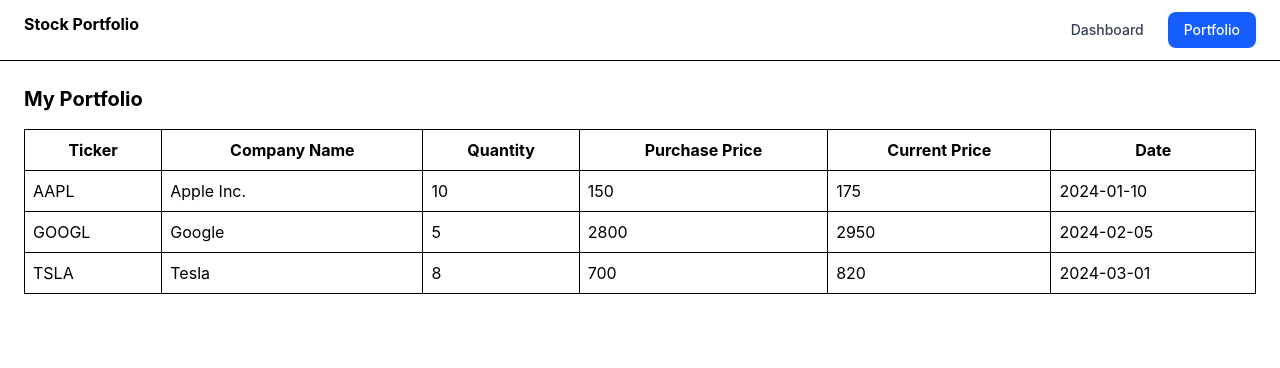
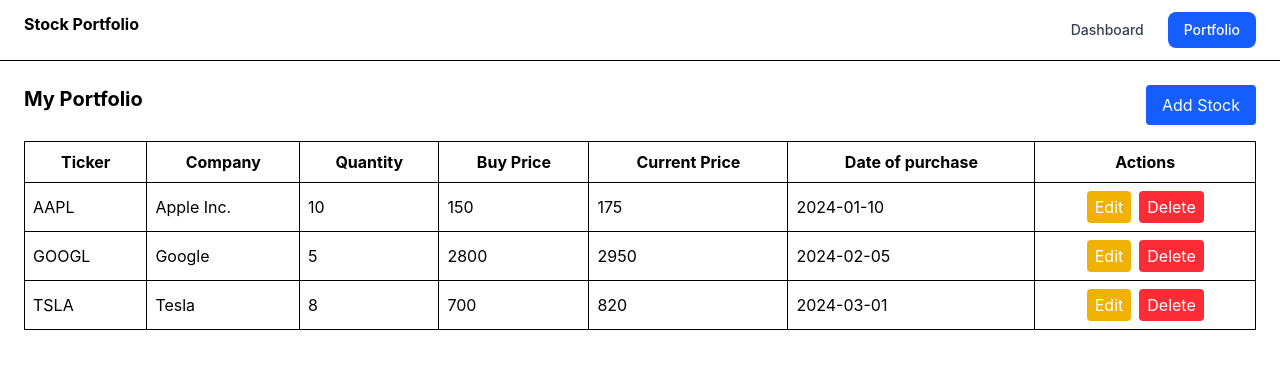
Before and after one commit to HamalXD/stock-portfolio, a React (Vite) app: page /portfolio in a window 1280 px wide. Shown: the top 368 px of the page. Built offline with nearby package versions, Linux system fonts and the light colour scheme.

Commit message:
feat:added CRUD operation to porfolio table, made charts and table use common data

```diff
--- /dev/null
+++ b/src/components/StockFormModal.tsx
@@ -0,0 +1,130 @@
+import { useState, useEffect } from "react";
+import { useDispatch } from "react-redux";
+import type { TStocks } from "../types";
+import { addStock, updateStock } from "../pages/portfolio/slice/portfolioSlice";
+
+interface Props {
+  open: boolean;
+  onClose: () => void;
+  editStock?: TStocks | null;
+}
+
+export default function StockFormModal({ open, onClose, editStock }: Props) {
+  const dispatch = useDispatch();
+
+  const [form, setForm] = useState<TStocks>({
+    id: "",
+    ticker: "",
+    companyName: "",
+    quantity: 0,
+    purchasePrice: 0,
+    currentPrice: 0,
+    date: "",
+  });
+
+  useEffect(() => {
+    if (editStock) {
+      setForm(editStock);
+    } else {
+      setForm({
+        id: Date.now().toString(),
+        ticker: "",
+        companyName: "",
+        quantity: 0,
+        purchasePrice: 0,
+        currentPrice: 0,
+        date: "",
+      });
+    }
+  }, [editStock]);
+
+  if (!open) return null;
+
+  const handleChange = (e: React.ChangeEvent<HTMLInputElement>) => {
+    setForm({
+      ...form,
+      [e.target.name]: e.target.value,
+    });
+  };
+
+  const handleSubmit = () => {
+    if (editStock) {
+      dispatch(updateStock(form));
+    } else {
+      dispatch(addStock(form));
+    }
+
+    onClose();
+  };
+
+  return (
+    <div className="fixed inset-0 bg-black/40 flex items-center justify-center">
+      <div className="bg-white p-6 rounded-lg w-100 space-y-3">
+        <h2 className="font-bold text-lg">
+          {editStock ? "Edit Stock" : "Add Stock"}
+        </h2>
+
+        <input
+          name="ticker"
+          placeholder="Ticker"
+          value={form.ticker}
+          onChange={handleChange}
+          className="border p-2 w-full"
+        />
+
+        <input
+          name="companyName"
+          placeholder="Company"
+          value={form.companyName}
+          onChange={handleChange}
+          className="border p-2 w-full"
+        />
+
+        <input
+          name="quantity"
+          type="number"
+          value={form.quantity}
+          onChange={handleChange}
+          className="border p-2 w-full"
+        />
+
+        <input
+          name="purchasePrice"
+          type="number"
+          value={form.purchasePrice}
+          onChange={handleChange}
+          className="border p-2 w-full"
+        />
+
+        <input
+          name="currentPrice"
+          type="number"
+          value={form.currentPrice}
+          onChange={handleChange}
+          className="border p-2 w-full"
+        />
+
+        <input
+          name="date"
+          type="date"
+          value={form.date}
+          onChange={handleChange}
+          className="border p-2 w-full"
+        />
+
+        <div className="flex justify-end gap-2">
+          <button onClick={onClose} className="border px-4 py-2 rounded">
+            Cancel
+          </button>
+
+          <button
+            onClick={handleSubmit}
+            className="bg-blue-600 text-white px-4 py-2 rounded"
+          >
+            Save
+          </button>
+        </div>
+      </div>
+    </div>
+  );
+}
--- a/src/components/StockLineChart.tsx
+++ b/src/components/StockLineChart.tsx
@@ -7,24 +7,36 @@
   XAxis,
   YAxis,
 } from "recharts";
-import { stockPrices } from "../data/mockStocks";
+import type { RootState } from "../app/store";
+import { useSelector } from "react-redux";
 
 export default function StockLineChart() {
+  const stocks = useSelector((state: RootState) => state.portfolio);
+
+  const data = stocks.map((s: any) => ({
+    name: s.ticker,
+    value: s.currentPrice,
+  }));
+
   return (
-    <div style={{ width: "70%", height: 300 }}>
-      <ResponsiveContainer aspect={2}>
-        <LineChart data={stockPrices}>
+    <div className="w-full">
+      <h2 className="text-center font-bold mb-2">
+        Stock Price Trend (Current Price)
+      </h2>
+
+      <ResponsiveContainer width="100%" aspect={2}>
+        <LineChart data={data}>
           <CartesianGrid strokeDasharray="3 3" />
-          <XAxis dataKey="date" />
 
+          <XAxis dataKey="name" />
           <YAxis />
 
           <Tooltip />
 
           <Line
             type="monotone"
-            dataKey="price"
-            color="#2563eb"
+            dataKey="value"
+            stroke="#2563eb"
             strokeWidth={2}
           />
         </LineChart>
--- a/src/components/Table.tsx
+++ b/src/components/Table.tsx
@@ -1,12 +1,13 @@
 import {
   useReactTable,
   getCoreRowModel,
+  flexRender,
   type ColumnDef,
 } from "@tanstack/react-table";
 
 interface TableProps<TData, TValue> {
+  data: TData[];
   columns: ColumnDef<TData, TValue>[];
-  data: TData[];
 }
 
 export default function Table<TData, TValue>({
@@ -26,7 +27,10 @@
           <tr key={group.id}>
             {group.headers.map((header) => (
               <th key={header.id} className="border p-2">
-                {header.column.columnDef.header as string}
+                {flexRender(
+                  header.column.columnDef.header,
+                  header.getContext(),
+                )}
               </th>
             ))}
           </tr>
@@ -38,7 +42,7 @@
           <tr key={row.id}>
             {row.getVisibleCells().map((cell) => (
               <td key={cell.id} className="border p-2">
-                {cell.getValue() as string}
+                {flexRender(cell.column.columnDef.cell, cell.getContext())}
               </td>
             ))}
           </tr>
--- a/src/components/VolumeBarChart.tsx
+++ b/src/components/VolumeBarChart.tsx
@@ -7,22 +7,30 @@
   Tooltip,
   ResponsiveContainer,
 } from "recharts";
-
-import { volumeData } from "../data/mockStocks";
+import type { RootState } from "../app/store";
+import { useSelector } from "react-redux";
 
 export default function VolumeChart() {
+  const stocks = useSelector((state: RootState) => state.portfolio);
+
+  const data = stocks.map((s: any) => ({
+    name: s.ticker,
+    value: s.currentPrice,
+  }));
   return (
-    <div style={{ width: "70%", height: 300 }}>
-      <ResponsiveContainer aspect={2}>
-        <BarChart data={volumeData}>
+    <div className="w-full">
+      <h2 className="text-center font-bold mb-2">Portfolio Value per Stock</h2>
+
+      <ResponsiveContainer width="100%" aspect={2}>
+        <BarChart data={data}>
           <CartesianGrid strokeDasharray="3 3" />
 
-          <XAxis dataKey="date" />
+          <XAxis dataKey="name" />
           <YAxis />
 
           <Tooltip />
 
-          <Bar dataKey="volume" fill="#16a34a" />
+          <Bar dataKey="value" fill="#16a34a" />
         </BarChart>
       </ResponsiveContainer>
     </div>
--- a/src/data/mockStocks.ts
+++ /dev/null
@@ -1,15 +0,0 @@
-export const stockPrices = [
-  { date: "Mon", price: 150 },
-  { date: "Tue", price: 165 },
-  { date: "Wed", price: 155 },
-  { date: "Thu", price: 175 },
-  { date: "Fri", price: 182 },
-];
-
-export const volumeData = [
-  { date: "Mon", volume: 1200 },
-  { date: "Tue", volume: 900 },
-  { date: "Wed", volume: 1400 },
-  { date: "Thu", volume: 1800 },
-  { date: "Fri", volume: 2000 },
-];
--- /dev/null
+++ b/src/hooks/usePorfolioTableColumns/index.tsx
@@ -0,0 +1,61 @@
+import type { ColumnDef } from "@tanstack/react-table";
+import type { TStocks } from "../../types";
+
+interface Props {
+  onEdit: (stock: TStocks) => void;
+  onDelete: (id: string) => void;
+}
+
+export const portfolioColumns = ({
+  onEdit,
+  onDelete,
+}: Props): ColumnDef<TStocks>[] => [
+  {
+    accessorKey: "ticker",
+    header: "Ticker",
+  },
+  {
+    accessorKey: "companyName",
+    header: "Company",
+  },
+  {
+    accessorKey: "quantity",
+    header: "Quantity",
+  },
+  {
+    accessorKey: "purchasePrice",
+    header: "Buy Price",
+  },
+  {
+    accessorKey: "currentPrice",
+    header: "Current Price",
+  },
+  {
+    accessorKey: "date",
+    header: "Date of purchase",
+  },
+  {
+    header: "Actions",
+    cell: ({ row }) => {
+      const stock = row.original;
+
+      return (
+        <div className="flex gap-2 items-center justify-center">
+          <button
+            onClick={() => onEdit(stock)}
+            className="px-2 py-1 bg-yellow-500 text-white rounded"
+          >
+            Edit
+          </button>
+
+          <button
+            onClick={() => onDelete(stock.id)}
+            className="px-2 py-1 bg-red-500 text-white rounded"
+          >
+            Delete
+          </button>
+        </div>
+      );
+    },
+  },
+];
--- a/src/pages/portfolio/Portfolio.tsx
+++ b/src/pages/portfolio/Portfolio.tsx
@@ -1,44 +1,61 @@
-import type { ColumnDef } from "@tanstack/react-table";
-import { useSelector } from "react-redux";
+import { useSelector, useDispatch } from "react-redux";
+import { useState } from "react";
+
+import type { RootState } from "../../app/store";
 import type { TStocks } from "../../types";
-import type { RootState } from "../../app/store";
+
+import StockFormModal from "../../components/StockFormModal";
 import Table from "../../components/Table";
+import { deleteStock } from "./slice/portfolioSlice";
+import { portfolioColumns } from "../../hooks/usePorfolioTableColumns";
 
 export default function Portfolio() {
+  const dispatch = useDispatch();
+
   const stocks = useSelector((state: RootState) => state.portfolio);
 
-  const columns: ColumnDef<TStocks, string>[] = [
-    {
-      accessorKey: "ticker",
-      header: "Ticker",
-    },
-    {
-      accessorKey: "companyName",
-      header: "Company Name",
-    },
-    {
-      accessorKey: "quantity",
-      header: "Quantity",
-    },
-    {
-      accessorKey: "purchasePrice",
-      header: "Purchase Price",
-    },
-    {
-      accessorKey: "currentPrice",
-      header: "Current Price",
-    },
-    {
-      accessorKey: "date",
-      header: "Date",
-    },
-  ];
+  const [open, setOpen] = useState(false);
+  const [editStock, setEditStock] = useState<TStocks | null>(null);
+
+  const handleAdd = () => {
+    setEditStock(null);
+    setOpen(true);
+  };
+
+  const handleEdit = (stock: TStocks) => {
+    setEditStock(stock);
+    setOpen(true);
+  };
+
+  const handleDelete = (id: string) => {
+    dispatch(deleteStock(id));
+  };
+
+  const columns = portfolioColumns({
+    onEdit: handleEdit,
+    onDelete: handleDelete,
+  });
 
   return (
-    <div className="p-6">
-      <h1 className="text-xl font-bold mb-4">My Portfolio</h1>
+    <div className="p-6 space-y-4">
+      <div className="flex justify-between">
+        <h1 className="text-xl font-bold">My Portfolio</h1>
+
+        <button
+          onClick={handleAdd}
+          className="bg-blue-600 text-white px-4 py-2 rounded"
+        >
+          Add Stock
+        </button>
+      </div>
 
       <Table data={stocks} columns={columns} />
+
+      <StockFormModal
+        open={open}
+        onClose={() => setOpen(false)}
+        editStock={editStock}
+      />
     </div>
   );
 }
--- a/src/pages/portfolio/slice/portfolioSlice.ts
+++ b/src/pages/portfolio/slice/portfolioSlice.ts
@@ -28,9 +28,24 @@
       state.push(action.payload);
       saveToStorage(state);
     },
+    updateStock: (state, action: PayloadAction<TStocks>) => {
+      const index = state.findIndex((s) => s.id === action.payload.id);
+
+      if (index !== -1) {
+        state[index] = action.payload;
+        saveToStorage(state);
+      }
+    },
+
+    deleteStock: (state, action: PayloadAction<string>) => {
+      const updated = state.filter((s) => s.id !== action.payload);
+
+      saveToStorage(updated);
+      return updated;
+    },
   },
 });
 
-export const { addStock } = portfolioSlice.actions;
+export const { addStock, updateStock, deleteStock } = portfolioSlice.actions;
 
 export default portfolioSlice.reducer;
```
